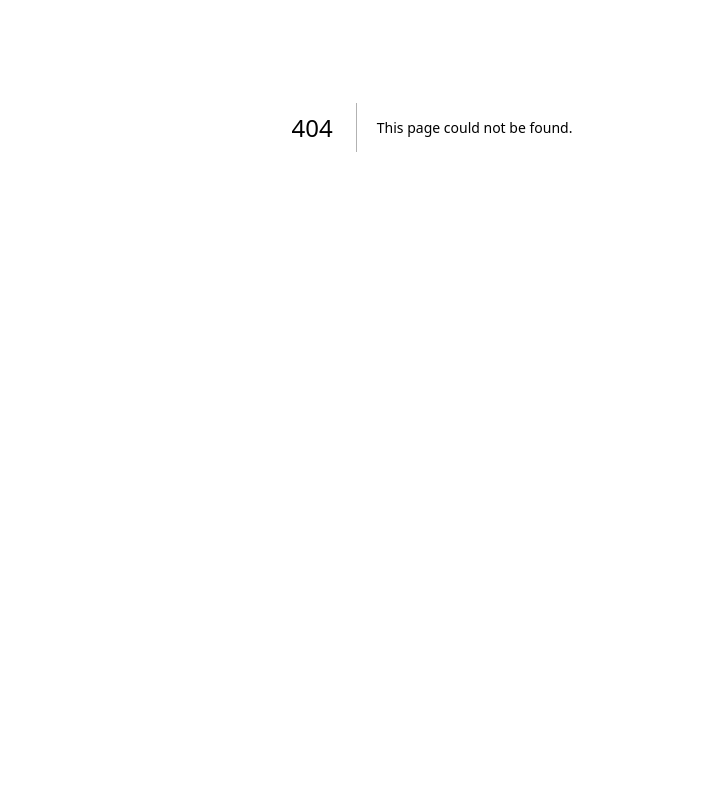
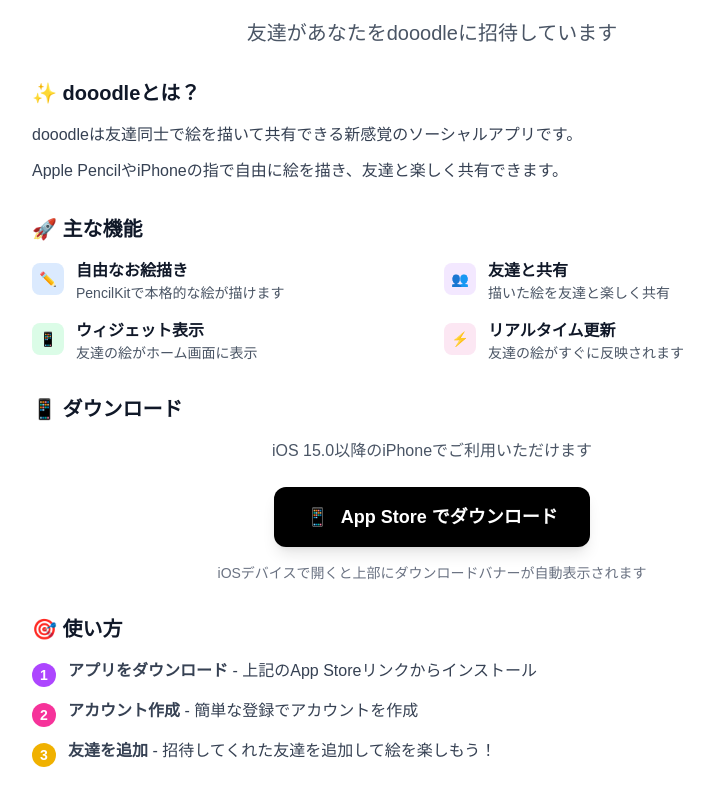
Before and after one commit to kentoapplication/dooodle-support, a Next.js app: page /dooodle-support/invite in a window 1280 px wide. Before the commit this address had no page. Shown: the part 273-1060 px from the top of the page, without its empty margins (208-922 px from the left). Before the commit the page ends 800 px from the top, so only its background shows below. Built offline with nearby package versions, Linux system fonts and the light colour scheme.

Commit message:
feat: universal links

```diff
--- /dev/null
+++ b/_config.yml
@@ -0,0 +1,14 @@
+include:
+  - .well-known
+
+# GitHub Pages設定
+plugins:
+  - jekyll-optional-front-matter
+
+# MIME typeの設定
+defaults:
+  - scope:
+      path: ".well-known/apple-app-site-association"
+    values:
+      layout: null
+      sitemap: false
--- /dev/null
+++ b/src/app/invite/page.tsx
@@ -0,0 +1,154 @@
+import { Footer } from "@/components/layout/Footer";
+import { Header } from "@/components/layout/Header";
+import type { Metadata } from "next";
+
+export const metadata: Metadata = {
+  title: "dooodleに招待されました！ - dooodle",
+  description: "友達があなたをdooodleに招待しています。App Storeからダウンロードして一緒に絵を描きましょう！",
+  robots: "index, follow",
+  // Smart App Banner（iOSで自動的にアプリインストールバナーを表示）
+  other: {
+    "apple-itunes-app": "app-id=6745752847", // 実際のApp Store IDに置き換え
+  },
+  openGraph: {
+    title: "dooodleに招待されました！🎨",
+    description: "友達があなたをdooodleに招待しています。App Storeからダウンロードして一緒に絵を描きましょう！",
+    type: "website",
+    locale: "ja_JP",
+  },
+};
+
+export default function InvitePage() {
+  return (
+    <div className="min-h-screen bg-gray-50">
+      <Header />
+
+      {/* メインコンテンツ */}
+      <main className="max-w-4xl mx-auto px-4 py-8">
+        <div className="bg-white rounded-lg shadow-sm p-8">
+          {/* 招待メッセージ */}
+          <div className="text-center mb-8">
+            <div className="w-20 h-20 bg-gradient-to-r from-purple-400 to-pink-400 rounded-full flex items-center justify-center mx-auto mb-4">
+              <span className="text-white text-4xl">🎉</span>
+            </div>
+            <h2 className="text-3xl font-bold text-gray-900 mb-4">
+              dooodleに招待されました！
+            </h2>
+            <p className="text-xl text-gray-600 mb-6">
+              友達があなたをdooodleに招待しています
+            </p>
+          </div>
+
+          {/* アプリ紹介セクション */}
+          <div className="space-y-8">
+            <section>
+              <h3 className="text-xl font-semibold text-gray-900 mb-4">✨ dooodleとは？</h3>
+              <div className="text-gray-700 space-y-3">
+                <p>dooodleは友達同士で絵を描いて共有できる新感覚のソーシャルアプリです。</p>
+                <p>Apple PencilやiPhoneの指で自由に絵を描き、友達と楽しく共有できます。</p>
+              </div>
+            </section>
+
+            <section>
+              <h3 className="text-xl font-semibold text-gray-900 mb-4">🚀 主な機能</h3>
+              <div className="grid md:grid-cols-2 gap-6">
+                <div className="space-y-4">
+                  <div className="flex items-start space-x-3">
+                    <div className="w-8 h-8 bg-blue-100 rounded-lg flex items-center justify-center mt-1">
+                      <span className="text-sm">✏️</span>
+                    </div>
+                    <div>
+                      <h4 className="font-semibold text-gray-900">自由なお絵描き</h4>
+                      <p className="text-sm text-gray-600">PencilKitで本格的な絵が描けます</p>
+                    </div>
+                  </div>
+                  <div className="flex items-start space-x-3">
+                    <div className="w-8 h-8 bg-green-100 rounded-lg flex items-center justify-center mt-1">
+                      <span className="text-sm">📱</span>
+                    </div>
+                    <div>
+                      <h4 className="font-semibold text-gray-900">ウィジェット表示</h4>
+                      <p className="text-sm text-gray-600">友達の絵がホーム画面に表示</p>
+                    </div>
+                  </div>
+                </div>
+                <div className="space-y-4">
+                  <div className="flex items-start space-x-3">
+                    <div className="w-8 h-8 bg-purple-100 rounded-lg flex items-center justify-center mt-1">
+                      <span className="text-sm">👥</span>
+                    </div>
+                    <div>
+                      <h4 className="font-semibold text-gray-900">友達と共有</h4>
+                      <p className="text-sm text-gray-600">描いた絵を友達と楽しく共有</p>
+                    </div>
+                  </div>
+                  <div className="flex items-start space-x-3">
+                    <div className="w-8 h-8 bg-pink-100 rounded-lg flex items-center justify-center mt-1">
+                      <span className="text-sm">⚡</span>
+                    </div>
+                    <div>
+                      <h4 className="font-semibold text-gray-900">リアルタイム更新</h4>
+                      <p className="text-sm text-gray-600">友達の絵がすぐに反映されます</p>
+                    </div>
+                  </div>
+                </div>
+              </div>
+            </section>
+
+            <section>
+              <h3 className="text-xl font-semibold text-gray-900 mb-4">📱 ダウンロード</h3>
+              <div className="text-center">
+                <p className="text-gray-600 mb-6">iOS 15.0以降のiPhoneでご利用いただけます</p>
+                <a
+                  href="https://apps.apple.com/app/dooodle/idYOUR_APP_ID"
+                  className="inline-flex items-center bg-black text-white px-8 py-4 rounded-xl font-semibold hover:bg-gray-800 transition-colors text-lg shadow-lg"
+                  target="_blank"
+                  rel="noopener noreferrer"
+                >
+                  <span className="mr-3">📱</span>
+                  App Store でダウンロード
+                </a>
+                <p className="text-sm text-gray-500 mt-4">
+                  iOSデバイスで開くと上部にダウンロードバナーが自動表示されます
+                </p>
+              </div>
+            </section>
+
+            <section>
+              <h3 className="text-xl font-semibold text-gray-900 mb-4">🎯 使い方</h3>
+              <div className="text-gray-700 space-y-3">
+                <div className="flex items-start space-x-3">
+                  <div className="w-6 h-6 bg-purple-500 rounded-full flex items-center justify-center text-white text-sm font-bold mt-1">
+                    1
+                  </div>
+                  <p><strong>アプリをダウンロード</strong> - 上記のApp Storeリンクからインストール</p>
+                </div>
+                <div className="flex items-start space-x-3">
+                  <div className="w-6 h-6 bg-pink-500 rounded-full flex items-center justify-center text-white text-sm font-bold mt-1">
+                    2
+                  </div>
+                  <p><strong>アカウント作成</strong> - 簡単な登録でアカウントを作成</p>
+                </div>
+                <div className="flex items-start space-x-3">
+                  <div className="w-6 h-6 bg-yellow-500 rounded-full flex items-center justify-center text-white text-sm font-bold mt-1">
+                    3
+                  </div>
+                  <p><strong>友達を追加</strong> - 招待してくれた友達を追加して絵を楽しもう！</p>
+                </div>
+              </div>
+            </section>
+
+            {/* 特別メッセージ */}
+            <div className="bg-gradient-to-r from-purple-50 to-pink-50 p-6 rounded-lg border-l-4 border-purple-500">
+              <h4 className="font-semibold text-purple-900 mb-2">🎨 あなたを待っています！</h4>
+              <p className="text-purple-800">
+                友達があなたとdooodleを一緒に楽しみたがっています。ぜひアプリをダウンロードして、楽しい絵描き体験を始めましょう！
+              </p>
+            </div>
+          </div>
+        </div>
+      </main>
+      <Footer />
+    </div>
+  );
+}
```
Also changed, not shown: 1 other file (tests, documents, lock files or other folders).
